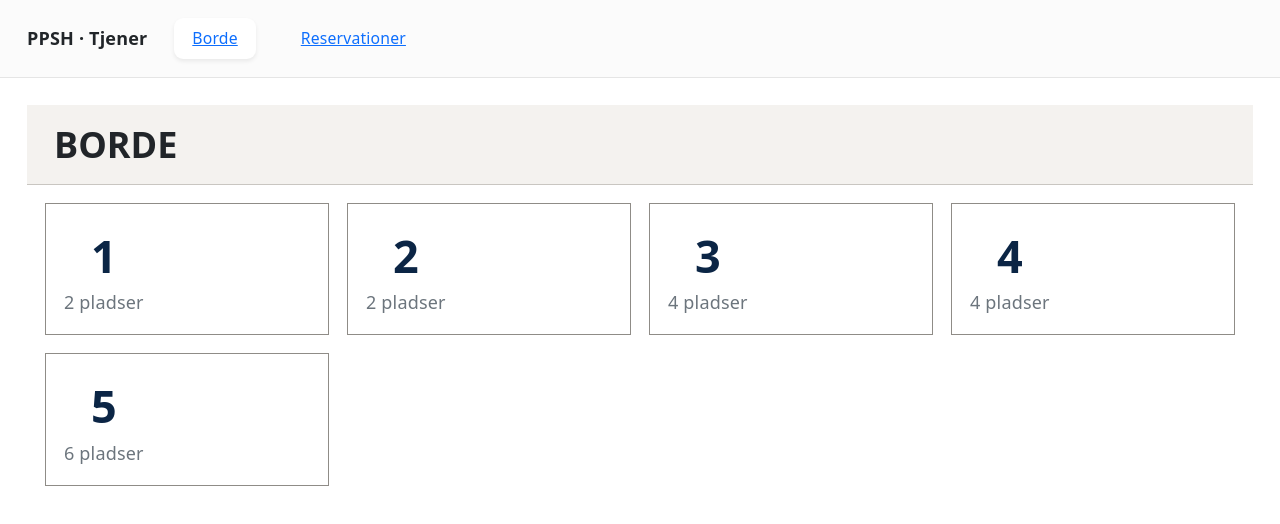
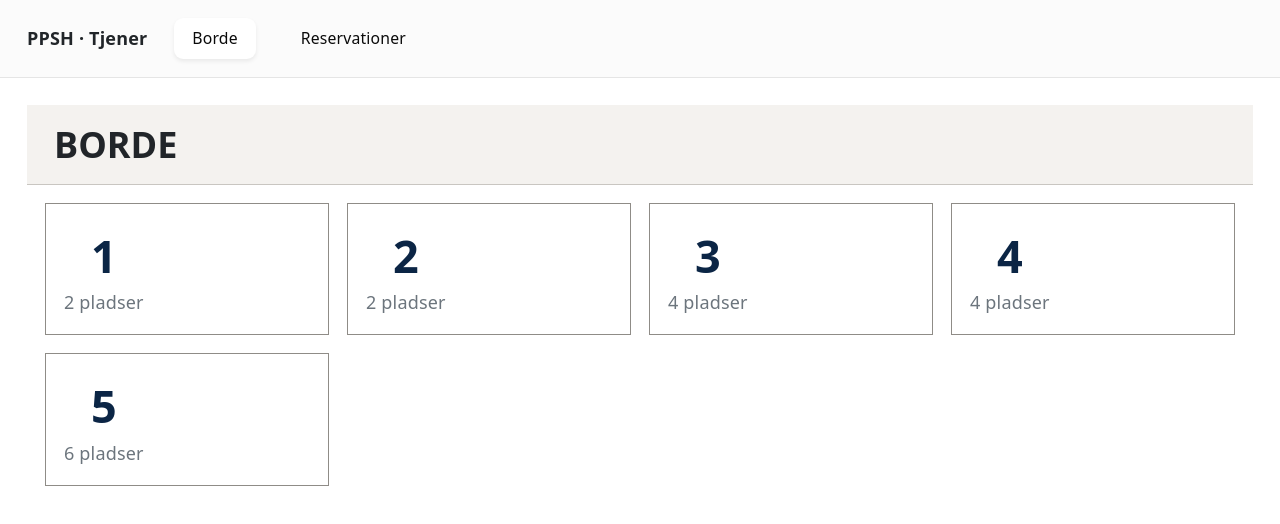
Before and after one commit to P3-Project/P3, a React (Vite) app in the folder src/public/frontend/: page /waiter in a window 1280 px wide. Shown: the top 524 px of the page. Built offline with nearby package versions, Linux system fonts and the light colour scheme.

Commit message:
Fix staff nav link colors and underline

```diff
--- a/src/public/frontend/src/components/layout/StaffLayout.tsx
+++ b/src/public/frontend/src/components/layout/StaffLayout.tsx
@@ -27,7 +27,7 @@ export function StaffLayout({ title }: { title: keyof typeof links }) {
                             key={link.to}
                             to={link.to}
                             end={link.end}
-                            className={({ isActive })=> `rounded-md px-3 py-2 text-sm ${isActive ? "bg-background font-medium shadow-sm" : "hover:bg-background/60"}`
+                            className={({ isActive })=> `rounded-md px-3 py-2 text-sm text-foreground! no-underline! ${isActive ? "bg-background font-medium shadow-sm" : "hover:bg-background/60"}`
                         }>
                             {link.label}
                         </NavLink>
```
